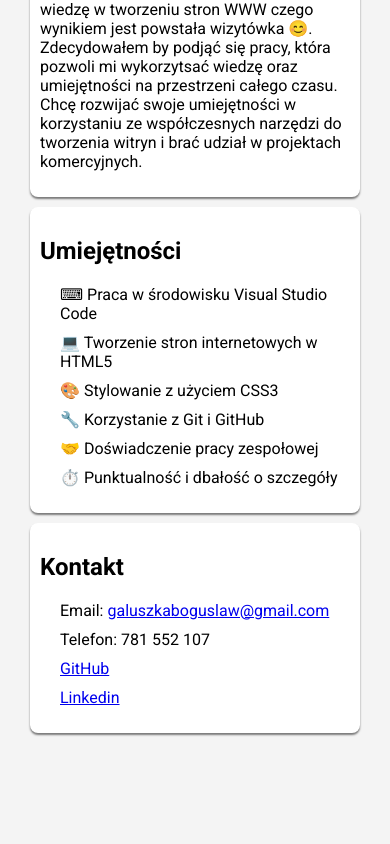
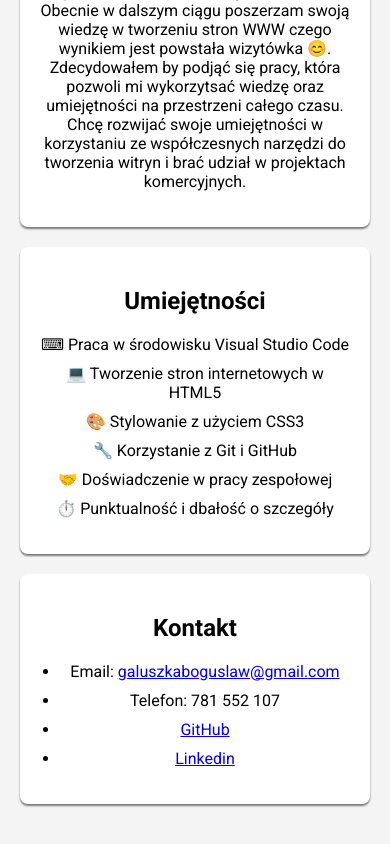
Before and after one commit to galusznikov/boguslawgaluszka, a plain HTML site: page index.html in a window 390 px wide. Shown: the part 1024-1868 px from the top of the page. Before the commit the page ends 1787 px from the top, so only its background shows below. Drawn offline with Linux system fonts and the light colour scheme.

Commit message:
Kolejna poprawa wersji mobilnej

```diff
--- a/index.html
+++ b/index.html
@@ -44,14 +44,16 @@
 
   <section>
     <h2>Umiejętności</h2>
+    <div class="skills">
     <ul>
       <li>⌨ Praca w środowisku Visual Studio Code</li>
       <li>💻 Tworzenie stron internetowych w HTML5</li>
       <li>🎨 Stylowanie z użyciem CSS3</li>
       <li>🔧 Korzystanie z Git i GitHub</li>
-      <li>🤝 Doświadczenie pracy zespołowej</li>
+      <li>🤝 Doświadczenie w pracy zespołowej</li>
       <li>⏱️ Punktualność i dbałość o szczegóły</li>
     </ul>
+    </div>
   </section>
 
   <section>
--- a/style.css
+++ b/style.css
@@ -25,7 +25,7 @@ body {
   }
 
   ul {
-    list-style-type: none; /* Użyj kropek */
+    list-style-type:symbols(); /* Użyj kropek */
     padding-left: 20px; /* Odstęp od lewej strony */
   }
 
@@ -43,7 +43,7 @@ body {
     align-items: flex-start;
   }
 
-  .header-text {
+.header-text {
       flex: 0 1 auto;
   }
 
@@ -54,6 +54,11 @@ body {
   height: auto;
   margin-left: 20px;
   box-shadow: 0 2px 2px rgba(0, 0, 0, 0.5);
+}
+
+.skills ul {
+  list-style: none;
+  padding-left: 0;
 }
 
 @media (max-width: 768px) {
@@ -78,7 +83,8 @@ body {
   }
 
   section {
-    padding: 10px;
-    margin: 10px;
+    flex-direction: center;
+    text-align: center;
+    padding: 20px;
   }
 }
```
